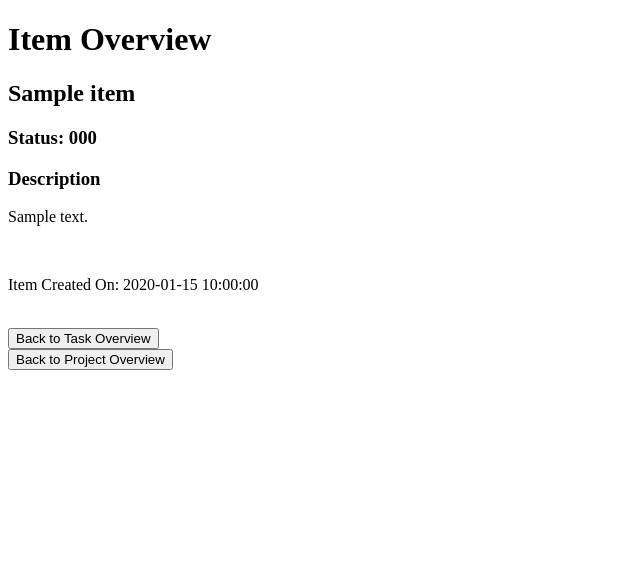
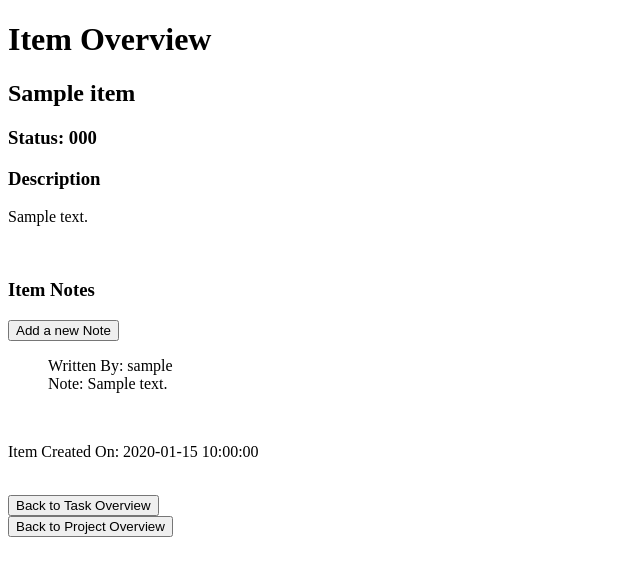
Before and after one commit to vapor05/projectTracker, a Flask app: a page that uses web/trackerApp/templates/items/overview.html in a window 1280 px wide. Shown: the top 576 px of the page, without its empty margins (0-640 px from the left). Run offline with Flask 2, Linux system fonts and the light colour scheme; a user stored in the database is signed in; tables that the repository leaves empty hold one stand-in row (values such as "Sample post").

Commit message:
Added functionality for comments on tasks and items

```diff
--- a/web/test_runner.py
+++ b/web/test_runner.py
@@ -28,6 +28,8 @@ def suite():
     suite.addTest(ItemViewTests("test_add_item"))
 
     suite.addTest(CommentViewTests("test_add_project_comment"))
+    suite.addTest(CommentViewTests("test_add_task_comment"))
+    suite.addTest(CommentViewTests("test_add_item_comment"))
 
     return suite
 
--- a/web/trackerApp/items/views.py
+++ b/web/trackerApp/items/views.py
@@ -24,8 +24,8 @@ def add(task_title):
     return render_template("items/add.html", form=form, task_title=task_title)
 
 
-@items.route("/item_overview/<item_title>", methods=["GET", "POST"])
+@items.route("/item_overview/<title>", methods=["GET", "POST"])
 @login_required
-def overview(item_title):
-    item = Item.find_by_title(item_title, current_user.user_id)
+def overview(title):
+    item = Item.find_by_title(title, current_user.user_id)
     return render_template("items/overview.html", item=item)
--- a/web/trackerApp/models.py
+++ b/web/trackerApp/models.py
@@ -7,7 +7,14 @@ from flask_login import UserMixin
 def load_user(user_id):
     return User.query.get(user_id)
 
-class User(db.Model, UserMixin):
+class BaseModel():
+
+    def save_to_db(self):
+        db.session.add(self)
+        db.session.commit()
+
+
+class User(db.Model, UserMixin, BaseModel):
     __tablename__ = "users"
 
     user_id = db.Column(db.Integer, primary_key=True)
@@ -30,10 +37,6 @@ class User(db.Model, UserMixin):
     def get_id(self):
         return self.user_id
 
-    def save_to_db(self):
-        db.session.add(self)
-        db.session.commit()
-
 
 class Status(db.Model):
     __tablename__ = "status"
@@ -47,11 +50,7 @@ class Status(db.Model):
     projects = db.relationship("Project", backref="status_group", lazy=True)
 
 
-class WorkLevel():
-
-    def save_to_db(self):
-        db.session.add(self)
-        db.session.commit()
+class WorkLevel(BaseModel):
 
     @classmethod
     def find_by_title(cls, title, user_id):
@@ -100,6 +99,7 @@ class Task(db.Model, WorkLevel):
     create_date  = db.Column(db.DateTime, default=datetime.utcnow)
 
     items = db.relationship("Item", backref="items", lazy=True)
+    comments = db.relationship("TaskComment", backref="comments", lazy=True)
 
     def __init__(self, title, description, project_id, user_id):
         self.title = title
@@ -126,6 +126,8 @@ class Item(db.Model, WorkLevel):
     description = db.Column(db.Text)
     create_date  = db.Column(db.DateTime, default=datetime.utcnow)
 
+    comments = db.relationship("ItemComment", backref="comments", lazy=True)
+
     def __init__(self, title, description, task_id, user_id):
         self.title = title
         self.description = description
@@ -134,7 +136,7 @@ class Item(db.Model, WorkLevel):
         # new items always start as 'Proposed'
         self.status_id = 1
 
-class ProjectComment(db.Model):
+class ProjectComment(db.Model, BaseModel):
     __tablename__ = "project_comments"
 
     project = db.relationship(Project)
@@ -151,6 +153,37 @@ class ProjectComment(db.Model):
         self.author_id = user_id
         self.comment_text = comment_text
 
-    def save_to_db(self):
-        db.session.add(self)
-        db.session.commit()
+class TaskComment(db.Model, BaseModel):
+    __tablename__ = "task_comments"
+
+    task = db.relationship(Task)
+    user = db.relationship(User)
+
+    task_comment_id = db.Column(db.Integer, primary_key=True)
+    task_id = db.Column(db.Integer, db.ForeignKey("tasks.task_id"), nullable=False)
+    author_id = db.Column(db.Integer, db.ForeignKey("users.user_id"), nullable=False)
+    comment_text = db.Column(db.Text)
+    create_date = db.Column(db.DateTime, default=datetime.utcnow)
+
+    def __init__(self, task_id, user_id, comment_text):
+        self.task_id = task_id
+        self.author_id = user_id
+        self.comment_text = comment_text
+
+
+class ItemComment(db.Model, BaseModel):
+    __tablename__ = "item_comments"
+
+    item = db.relationship(Item)
+    user = db.relationship(User)
+
+    item_comment_id = db.Column(db.Integer, primary_key=True)
+    item_id = db.Column(db.Integer, db.ForeignKey("items.item_id"), nullable=False)
+    author_id = db.Column(db.Integer, db.ForeignKey("users.user_id"), nullable=False)
+    comment_text = db.Column(db.Text)
+    create_date = db.Column(db.DateTime, default=datetime.utcnow)
+
+    def __init__(self, item_id, user_id, comment_text):
+        self.item_id = item_id
+        self.author_id = user_id
+        self.comment_text = comment_text
--- a/web/trackerApp/templates/comments/add.html
+++ b/web/trackerApp/templates/comments/add.html
@@ -2,7 +2,7 @@
 {% block content %}
 
 <div>
-    <h1>Fill in the below form to add a note to the project {{ project_title }}</h1>
+    <h1>Fill in the below form to add a note to {{ title }}</h1>
     <br>
     <form method="POST">
         {{ form.hidden_tag() }}
--- a/web/trackerApp/templates/items/overview.html
+++ b/web/trackerApp/templates/items/overview.html
@@ -7,6 +7,17 @@
     <h3>Status: {{ item.status.status_code }}</h3>
     <h3>Description</h3>
     <p>{{ item.description }}</p>
+    <br>
+    <h3>Item Notes</h3>
+    <form action="{{ url_for('comments.add_item_comment', item_title=item.title) }}" method="GET">
+        <input type="submit" value="Add a new Note">
+    </form>
+    {% for note in item.comments %}
+        <ul>
+            Written By: {{ note.user.user_name}} <br>
+            Note: {{ note.comment_text }}
+        </ul>
+    {% endfor %}
     <br>
     <p>Item Created On: {{ item.create_date }}</p>
 </div>
```
Also changed, not shown: web/trackerApp/comments/views.py (+30 -2 lines), web/trackerApp/templates/tasks/overview.html (+12 -1 lines), web/trackerApp/tests/BaseTest.py (+6 -1 lines), web/trackerApp/tests/test_comment_views.py (+56 -3 lines).
